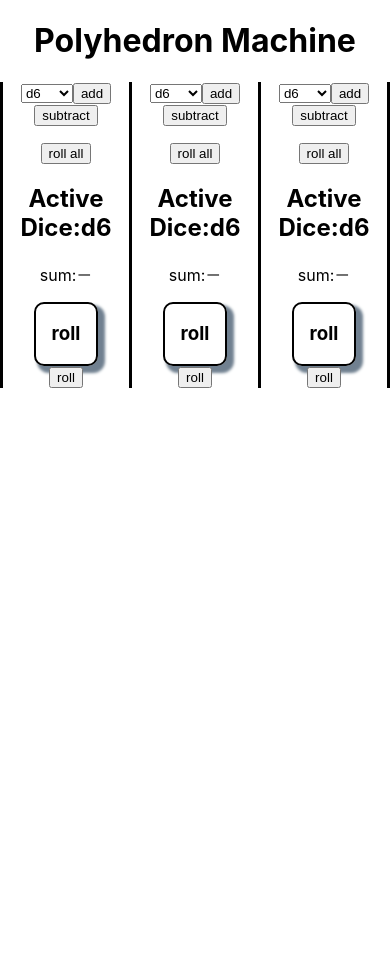
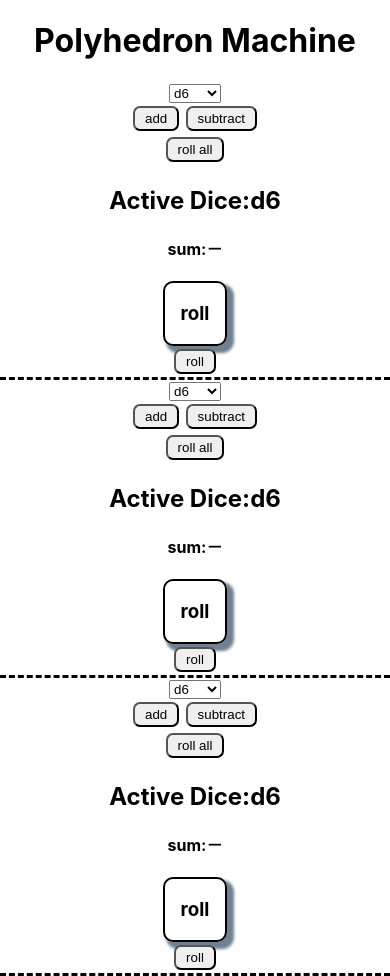
Before and after one commit to hazieon/PolyhedronMachine, a React (Create React App) app: page / in a window 390 px wide. Before the commit the page ends 844 px from the top, so only its background shows below. Built offline with nearby package versions, Linux system fonts and the light colour scheme.

Commit message:
responsive styling screen size

```diff
--- a/public/index.html
+++ b/public/index.html
@@ -24,7 +24,7 @@
       work correctly both with client-side routing and a non-root public URL.
       Learn how to configure a non-root public URL by running `npm run build`.
     -->
-    <title>React App</title>
+    <title>Polyhedra</title>
   </head>
   <body>
     <noscript>You need to enable JavaScript to run this app.</noscript>
--- a/src/App.css
+++ b/src/App.css
@@ -6,9 +6,26 @@
   display: grid;
   grid-template-columns: auto auto auto;
 }
-.d6-zone {
-  border-left: 3px solid black;
+
+@media only screen and (max-width: 500px) {
+  .dice-zone {
+    text-align: center;
+    display: flex;
+    flex-direction: column;
+  }
+  .d6-zone {
+    border-bottom: 3px dashed black;
+  }
+  #dice-column {
+    border-bottom: 3px dashed black;
+  }
 }
-#dice-column {
-  border-right: 3px solid black;
+
+@media only screen and (min-width: 501px) {
+  .d6-zone {
+    border-left: 3px dashed black;
+  }
+  #dice-column {
+    border-right: 3px dashed black;
+  }
 }
--- a/src/components/dice/index.js
+++ b/src/components/dice/index.js
@@ -55,15 +55,17 @@ function Dice({ type }) {
 
   return (
     <>
-      <button onClick={addQuantity}>add</button>
-      <button onClick={subtractQuantity}>subtract</button>
-      <p></p>
+      <div>
+        <button onClick={addQuantity}>add</button>
+        <button onClick={subtractQuantity}>subtract</button>
+      </div>
+
       <button onClick={rollAll}>roll all</button>
       <h1>Active Dice:d{type.length}</h1>
-      <p>
+      <h4>
         sum:
         {sum ? sum : "－"}
-      </p>
+      </h4>
 
       {diceArr.map((d, i) => {
         return (
--- a/src/components/dice/index.module.css
+++ b/src/components/dice/index.module.css
@@ -8,3 +8,9 @@
   height: fit-content;
   user-select: none;
 }
+
+button {
+  border-radius: 7px;
+  padding: 3px 10px;
+  margin: 0.2rem;
+}
```
